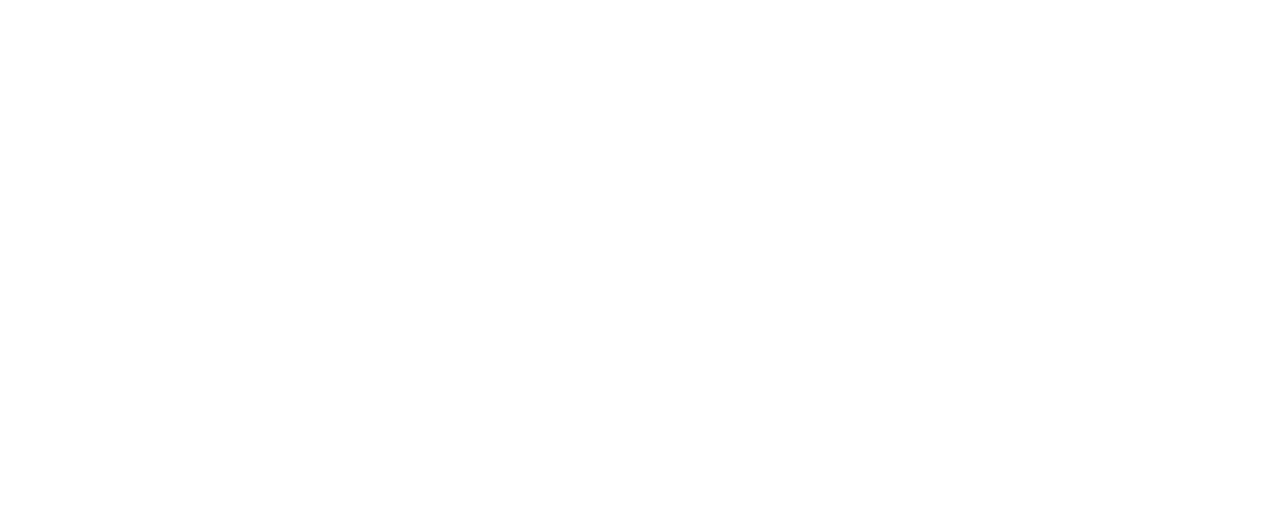
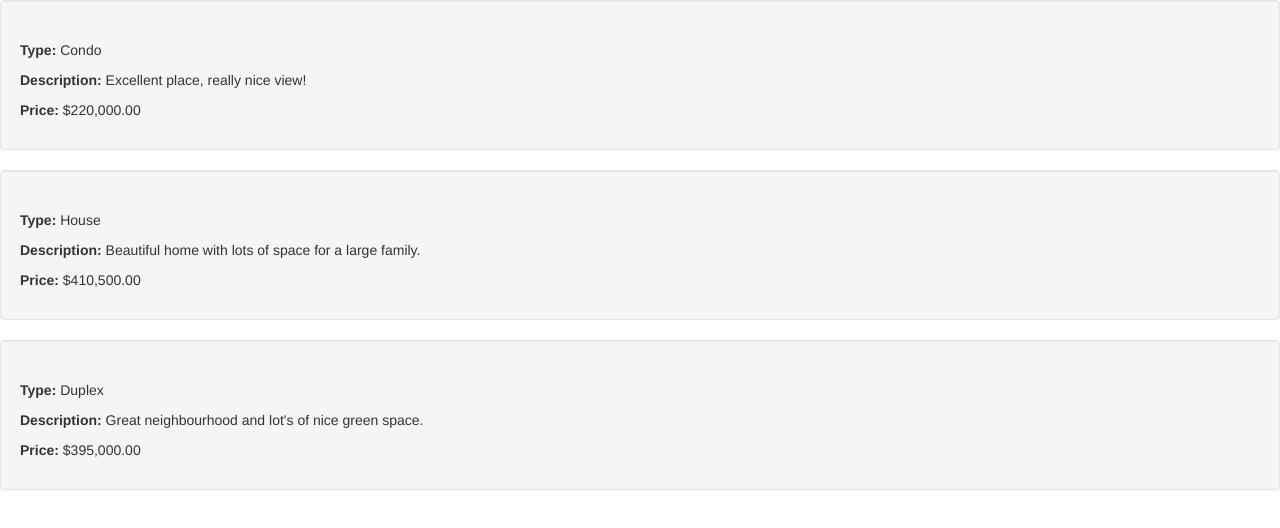
Before and after one commit to johngarcia9110/Angular-Testing, a plain HTML site: page ng-cribs/index.html in a window 1280 px wide. Drawn offline with nearby package versions, Linux system fonts and the light colour scheme; some packages are replaced by stand-ins of ours; a script that the page names is missing.

Commit message:
Displaying data from Array in a controller
Note storing data in a controller is NOT best practice. Data should be
from a service accessed via the controller.

```diff
--- a/ng-cribs/index.html
+++ b/ng-cribs/index.html
@@ -8,7 +8,14 @@
 
     </head>
     <body ng-app="ngCribs" ng-controller="cribsController">
-        <h1>{{ hello }}</h1>
+
+       <div class="well" ng-repeat="crib in cribs">
+           <h3>{{ crib.address }}</h3>
+           <p><strong>Type: </strong>{{ crib.type }}</p>
+           <p><strong>Description: </strong>{{ crib.description }}</p>
+           <p><strong>Price: </strong>{{ crib.price | currency }}</p>
+       </div>
+
     </body>
     <script src="https://ajax.googleapis.com/ajax/libs/angularjs/1.5.6/angular.min.js"></script>
     <script src="https://cdnjs.cloudflare.com/ajax/libs/angular-ui-bootstrap/1.3.3/ui-bootstrap.min.js"></script>
```
